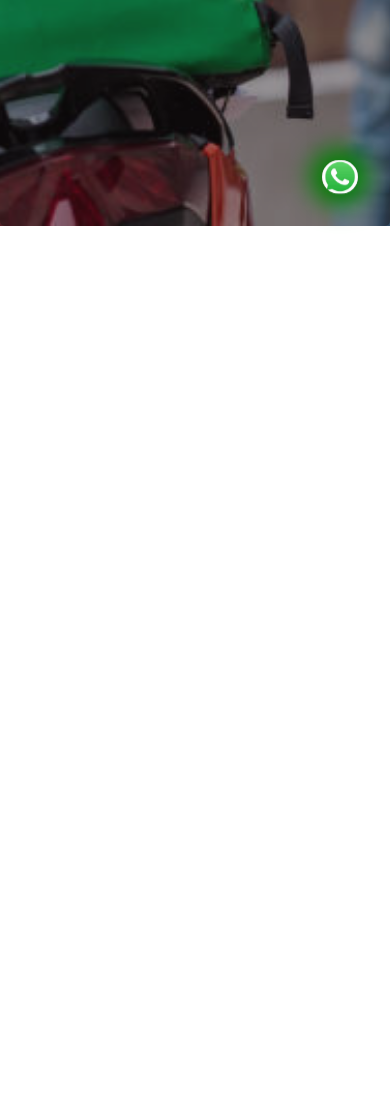
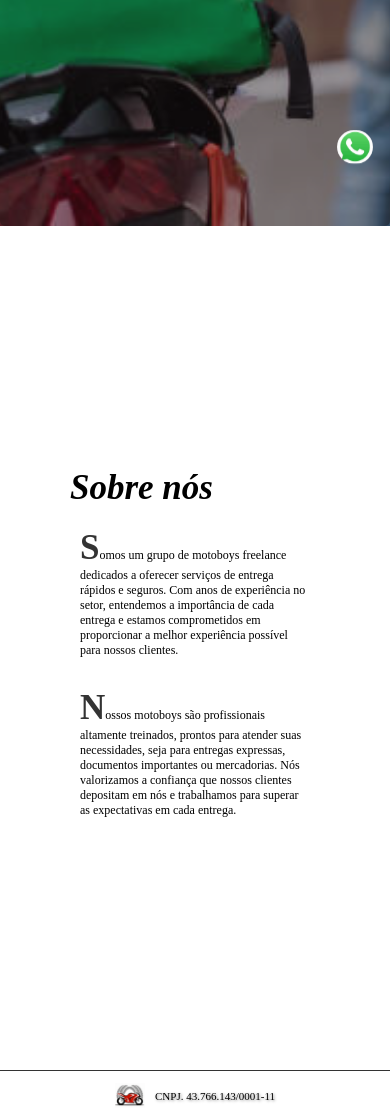
Before and after one commit to rodolfopassos35/projeto-jefferson, a plain HTML site: page index.html in a window 390 px wide. Shown: the part 618-1738 px from the top of the page. Before the commit the page ends 844 px from the top, so only its background shows below. Drawn offline with Linux system fonts and the light colour scheme.

Commit message:
melhorias-projeto-jefferson

```diff
--- a/index.html
+++ b/index.html
@@ -9,13 +9,14 @@
 </head>
 <body>
     <header>
-        <div class="conteudo-topo limita-largura">
+        <div class="conteudo-topo">
             <div class="logo">
                 <img src="imagem/logo-jefferson.png" alt="logo">
                 <p>motoboys free lance</p>
             </div>
             <nav class="links-topo">
-                <a class="link-instagram" href="http://" target="_blank" rel="noopener noreferrer">
+                <a class="link-sobre" href="#sobre">Sobre</a>
+                <a class="link-instagram" href="https://www.instagram.com/dakentregas/" target="_blank" rel="noopener noreferrer">
                     <img src="imagem/instagram.png" alt="icon-instagram">
                 </a>
                 <a class="link-whats" href="https://wa.me/5519993155868" target="_blank" rel="noopener noreferrer">
@@ -25,11 +26,28 @@
         </div>
     </header>
     <main>
-        <div class="conteudo-main limita-largura">
-            <h1>Motoboys free lance</h1>
-            <p>Dê asas a sua entrega!</p>
-            <a class="contato" href="tel:+55 19 99315-5868">(19) 99315-5868</a>
+        <section class="secao-banner ">
+            <div class="conteudo-main">
+                <h1>Motoboys free lance</h1>
+                <p>Dê asas a sua entrega!</p>
+                <a class="contato" href="tel:+55 19 99315-5868">(19) 99315-5868</a>
+            </div>
+        </section>
+        <section id="sobre">
+            <div class="conteudo-sobre">
+                <h2>Sobre nós</h2>
+
+                <p>Somos um grupo de motoboys freelance dedicados a oferecer serviços de entrega rápidos e seguros. Com anos de experiência no setor, entendemos a importância de cada entrega e estamos comprometidos em proporcionar a melhor experiência possível para nossos clientes.</p>
+
+                <p>Nossos motoboys são profissionais altamente treinados, prontos para atender suas necessidades, seja para entregas expressas, documentos importantes ou mercadorias. Nós valorizamos a confiança que nossos clientes depositam em nós e trabalhamos para superar as expectativas em cada entrega.</p>
+            </div>
+        </section>
+    </main>
+    <footer>
+        <div class="conteudo-footer">
+            <img src="imagem/logo-jefferson.png" alt="logo">
+            <p>CNPJ. 43.766.143/0001-11</p>
         </div>
-    </main>
+    </footer>
 </body>
 </html>
--- a/style.css
+++ b/style.css
@@ -8,6 +8,7 @@ header {
     height:80px;
     position:fixed;
     background-color:#fff;
+    box-shadow: 0 1px 1px rgba(128, 128, 128, 0.247) ;
 }
 .conteudo-topo {
     width:90%;
@@ -16,6 +17,7 @@ header {
     display:flex;
     justify-content: space-between;
     align-items: center;
+    font-family: Arial;
 }
 .logo {
     display:flex;
@@ -29,6 +31,7 @@ header {
     font-size:12px;
     font-weight:bold;
     text-shadow:1px 1px 3px gray;
+    padding-left:10px;
 }
 .links-topo a {
     text-decoration: none;
@@ -37,6 +40,7 @@ header {
 .link-instagram,
 img{
     width:30px;
+
 }
 .link-instagram img:hover {
     transform: scale(1.2);
@@ -57,7 +61,7 @@ img{
     animation: pulse 2s infinite;
 }
 /* seção principal */
-main {
+.secao-banner {
     width:100%;
     height:100vh;
     background-image: url('imagem/istockphoto-1256999311-612x612.jpg');
@@ -75,12 +79,13 @@ main {
     height:100vh;
     background-color: #1b131370;
     border-radius:5px;
+    font-family: Verdana, Geneva, Tahoma, sans-serif;
 }
 h1 {
     color:#fff;
     font-size:50px;
 }
-p {
+.conteudo-main p {
     font-size:35px;
     color:#fff;
     font-style: italic;
@@ -97,24 +102,94 @@ p {
     transition: transform 0.3s ease-in-out;
     box-shadow: 0 0 5px #fff;
 }
+/* seção sobre */
+#sobre{
+    width:100%;
+    min-height: 100vh;
+    display:flex;
+    align-items:center;
+    background-color:#fff;
+    color:#000;
+    scroll-margin-top: 80px;
+
+}
+.conteudo-sobre{
+    /* width:90%;
+    min-height:70vh;
+    margin:0 auto;
+    padding:0 10px;
+    display:flex;
+    flex-direction:column;
+    align-items:center;
+    justify-content:space-around;
+    flex-wrap:wrap; */
+    display: flex;
+    flex-direction: column;
+    justify-content: space-between;
+    height: 100%;
+}
+.conteudo-sobre h2 {
+    font-size:35px;
+    font-style: oblique;
+}
+.conteudo-sobre p {
+    /* color:#000;
+    font-size:20px;
+    font-family: 'Courier New', Courier, monospace;
+    line-height:25px; */
+    flex-grow: 1;
+    margin: 0;
+    padding: 10px;
+}
+.conteudo-sobre p::first-letter{
+    font-size: 35px;
+    color:#333;
+    font-weight:900;
+}
+/* seção rodapé */
+footer{
+    width:100%;
+    height:50px;
+    background-color:#fff;
+    border-top: 1px solid #333;
+}
+.conteudo-footer{
+    width:90%;
+    height:100%;
+    margin:0 auto;
+    display:flex;
+    justify-content: center;
+    align-items: center;
+}
+.conteudo-footer p{
+    color:#000;
+    font-size:12px;
+    padding-left:10px;
+    text-shadow: 1px 1px 3px gray;
+}
 @media (min-width:200px) and (max-width:768px){
     .logo{
         display:flex;
     }
     .links-topo {
         display:flex;
+        flex-direction:column;
         justify-content: space-around;
+        gap:10px;
         width:50px;
     }
-    .link-instagram img {
-        width:20px;
+    .link-sobre {
+        font-size:12px;
+    }
+    .link-instagram {
+        /* margin-right: 20px; */
     }
     .link-whats img {
         position:fixed;
-        right:35px;
-        bottom: 35px;
+        right:20px;
+        bottom: 65px;
         border-radius: 250px;
-        box-shadow: 0 0 20px 10px green;
+        /* box-shadow: 0 0 2px 3px green; */
     }
     h1 {
         font-size: 20px;
@@ -123,4 +198,19 @@ p {
         font-size:15px;
         padding:20px 0;
     }
+    #sobre{
+        height:100%;
+        display:flex;
+        justify-content: space-evenly;
+    }
+    .conteudo-sobre {
+        width:250px;
+        gap:10px;
+    }
+    .conteudo-sobre p {
+        font-size:12px;
+    }
+    .conteudo-footer p {
+        font-size:11px;
+    }
 }
```
